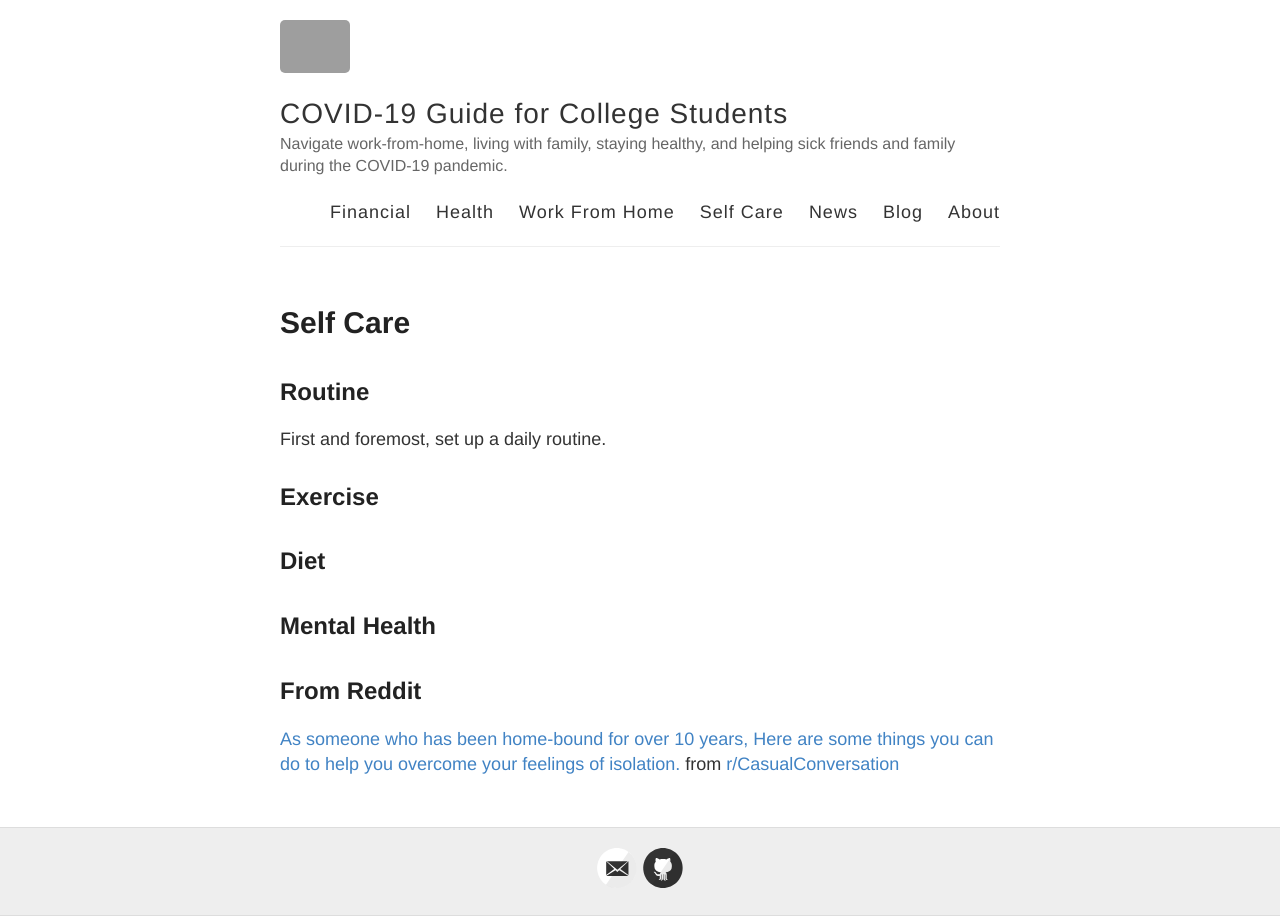
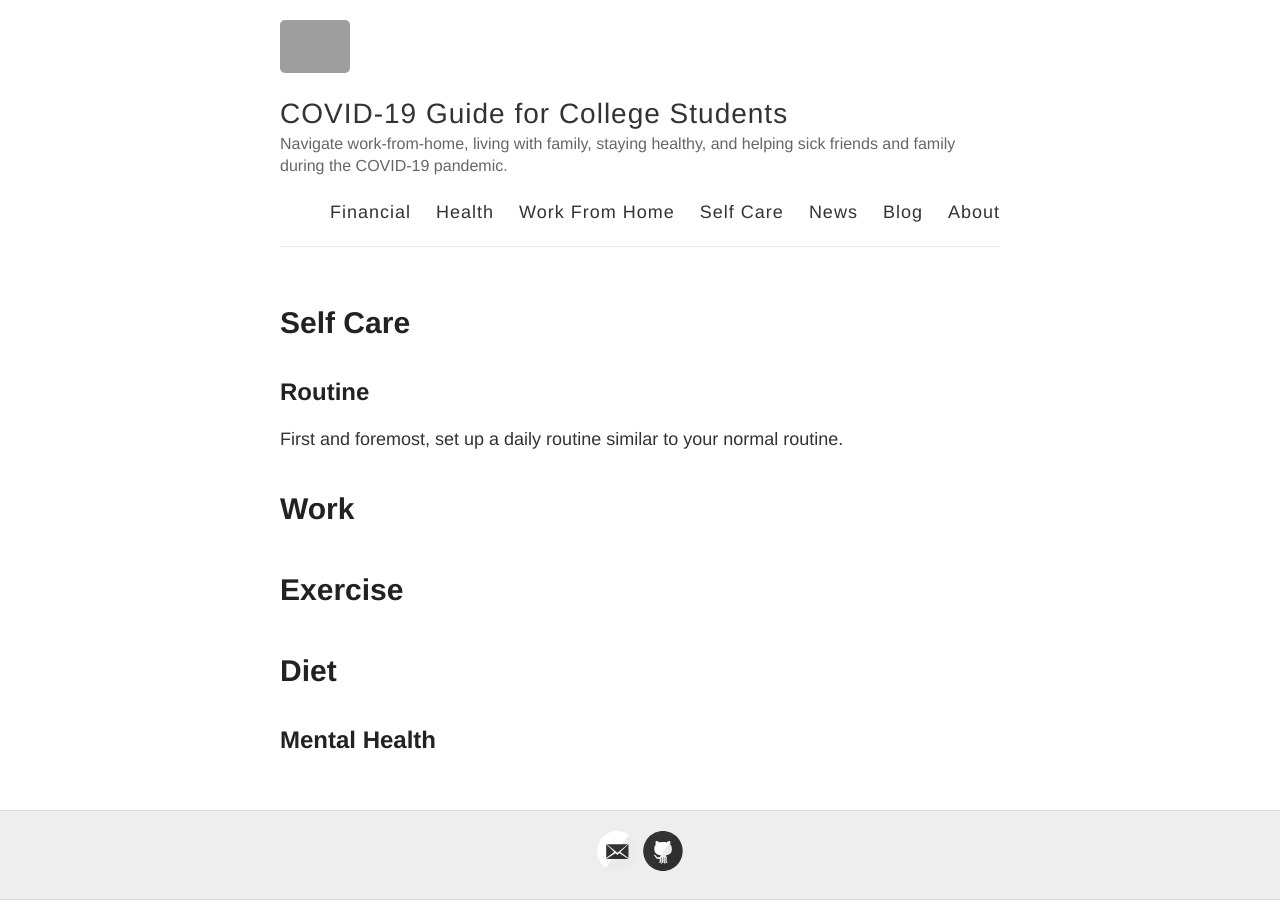
Before and after one commit to CarsonHerness/covid19, a Jekyll site: the page built from self-care.md, in a window 1280 px wide. Built offline with Jekyll 4.4.1, drawn with Linux system fonts in a browser that asks for light colours; comment, search, counter and statistics services are not loaded; grey boxes are pictures that could not be loaded.

```diff
--- a/self-care.md
+++ b/self-care.md
@@ -5,14 +5,12 @@ permalink: /self-care/
 ---
 
 ## Routine
-First and foremost, set up a daily routine.
+First and foremost, set up a daily routine similar to your normal routine.
 
-## Exercise
+# Work
 
-## Diet
+# Exercise
+
+# Diet
 
 ## Mental Health
-
-## From Reddit
-<blockquote class="reddit-card" data-card-created="1584634660"><a href="https://www.reddit.com/r/CasualConversation/comments/fkq49b/as_someone_who_has_been_homebound_for_over_10/">As someone who has been home-bound for over 10 years, Here are some things you can do to help you overcome your feelings of isolation.</a> from <a href="http://www.reddit.com/r/CasualConversation">r/CasualConversation</a></blockquote>
-<script async src="//embed.redditmedia.com/widgets/platform.js" charset="UTF-8"></script>
```
Also changed, not shown: financial.md (+4 -1 lines).
